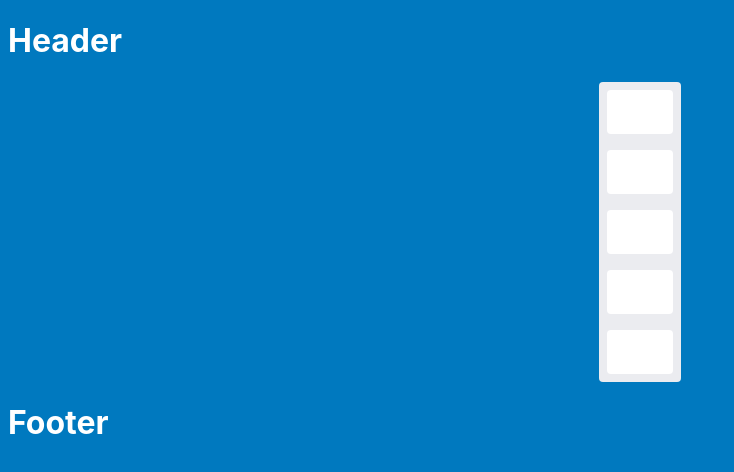
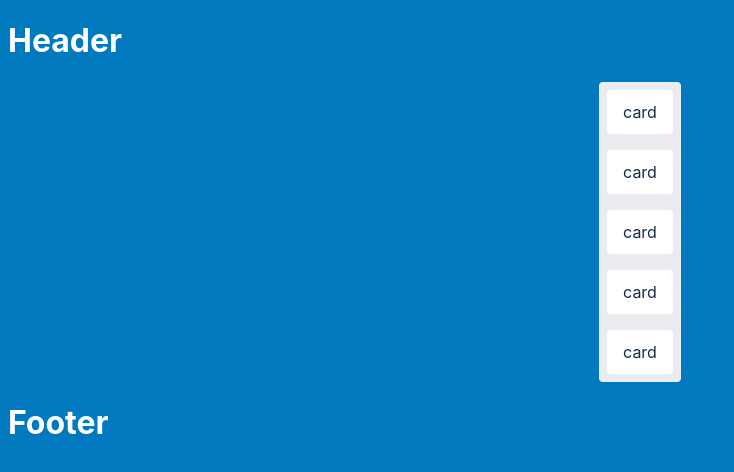
Before and after one commit to SuguruOoki/nuxt-original-trello, a Nuxt app: page / in a window 1280 px wide. Shown: the top 472 px of the page, without its empty margins (0-734 px from the left). Built offline with nearby package versions, Linux system fonts and the light colour scheme.

Commit message:
Fix the style in Card component

```diff
--- a/components/Card.vue
+++ b/components/Card.vue
@@ -5,6 +5,7 @@
 <style lang="scss" scoped>
 .card {
   background-color: #ffffff;
+  color: #172b4d;
   border-radius: 4px;
   padding: 12px 16px;
 }
```
